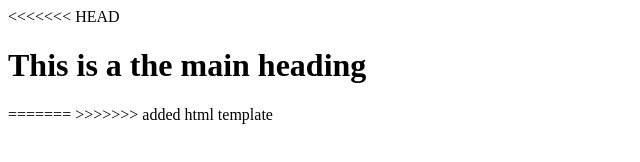
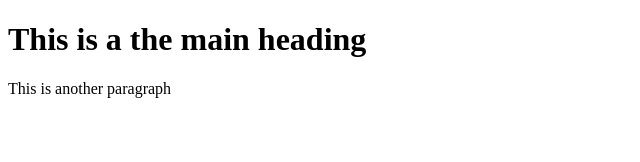
Before and after one commit to starizwan/learning-git, a plain HTML site: page index.html in a window 1280 px wide. Shown: the whole page, without its empty margins (0-640 px from the left). Drawn offline with Linux system fonts and the light colour scheme.

Commit message:
added another para

```diff
--- a/index.html
+++ b/index.html
@@ -4,11 +4,7 @@
 <title>Page Title</title>
 </head>
 <body>
-
-<<<<<<< HEAD
-<h1>This is a the main heading</h1>
-
-=======
->>>>>>> added html template
+    <h1>This is a the main heading</h1>
+    <p>This is another paragraph</p>
 </body>
 </html>
```
